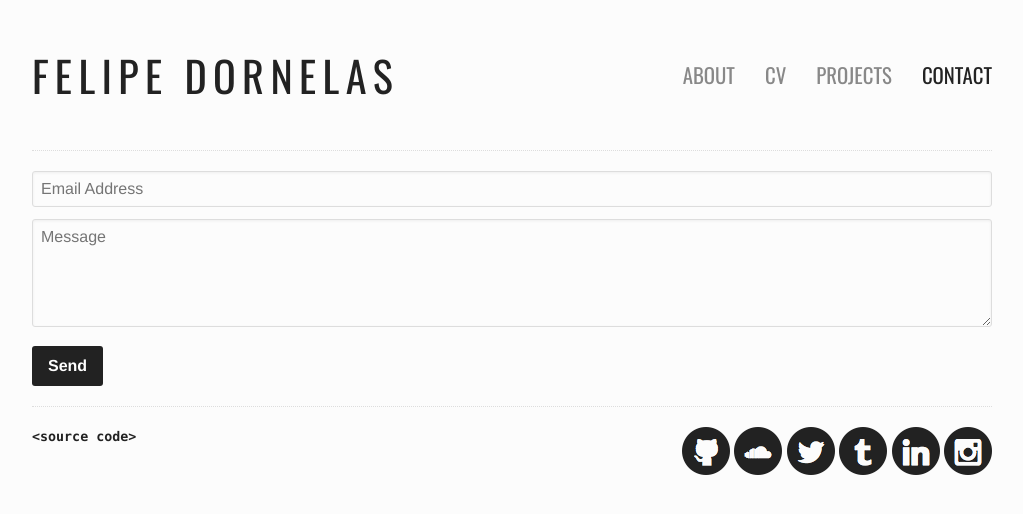
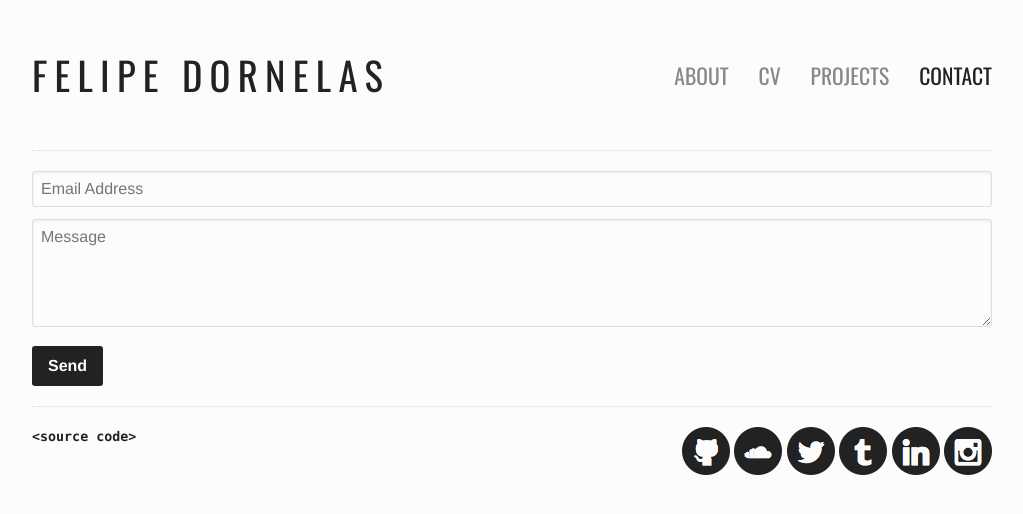
Before and after one commit to felipead/felipead.github.com, a Jekyll site: the page built from pages/contact.html, in a window 1280 px wide. Shown: the top 514 px of the page, without its empty margins (128-1151 px from the left). Built offline with Jekyll 4.4.1, drawn with Linux system fonts in a browser that asks for light colours.

Commit message:
Added Adobe Typekit fonts; Optimize Typography

```diff
--- a/_config.yml
+++ b/_config.yml
@@ -10,4 +10,6 @@
 instagram_url: http://instagram.com/felipedornelas
 linkedin_url: http://linkedin.com/in/felipead
 
+typekit_url: //use.typekit.net/hiq1egm.js
+
 exclude: ['Gemfile','Gemfile.lock','.git','.gitignore','README.md','LICENSE.txt']
--- a/_includes/fonts.html
+++ b/_includes/fonts.html
@@ -1,2 +1,6 @@
 <!-- Google Fonts -->
 <link href='http://fonts.googleapis.com/css?family=Oswald:400,700' rel='stylesheet' type='text/css'>
+
+<!-- Adobe Typekit Fonts -->
+<script src="{{ site.typekit_url }}"></script>
+<script>try{Typekit.load();}catch(e){}</script>
--- a/_sass/base/_typography.scss
+++ b/_sass/base/_typography.scss
@@ -15,6 +15,8 @@
 h6 {
     font-family: $heading-font-family;
     font-size: $heading-font-size;
+    font-weight: $heading-font-weight;
+    letter-spacing: $heading-letter-spacing;
     line-height: $heading-line-height;
     margin: 0 0 $small-spacing;
     text-transform: uppercase;
--- a/_sass/base/_variables.scss
+++ b/_sass/base/_variables.scss
@@ -3,19 +3,22 @@
 $header-height: 150px;
 
 // Typography
-$base-font-family: $helvetica;
-$heading-font-family: $base-font-family;
-$logo-font-family: "Oswald", $base-font-family;
+$base-font-family: "source-sans-pro", $helvetica;
+$heading-font-family: "Oswald", $helvetica;
+$logo-font-family: "Oswald", $helvetica;
 $menu-font-family: $logo-font-family;
 
 // Font Sizes
 $base-font-size: 1em;
-$heading-font-size: 1.2em;
+$heading-font-size: 1.1em;
+$heading-font-weight: 400;
+$heading-letter-spacing: 0.15em;
 $logo-font-size: 2.2em;
 $logo-font-weight: 400;
-$logo-letter-spacing: 0.1em;
-$menu-font-size: 1.3em;
+$logo-letter-spacing: 0.125em;
+$menu-font-size: 1.35em;
 $menu-font-weight: 400;
+$menu-letter-spacing: 0.08em;
 
 // Line Height
 $base-line-height: 1.5;
```
